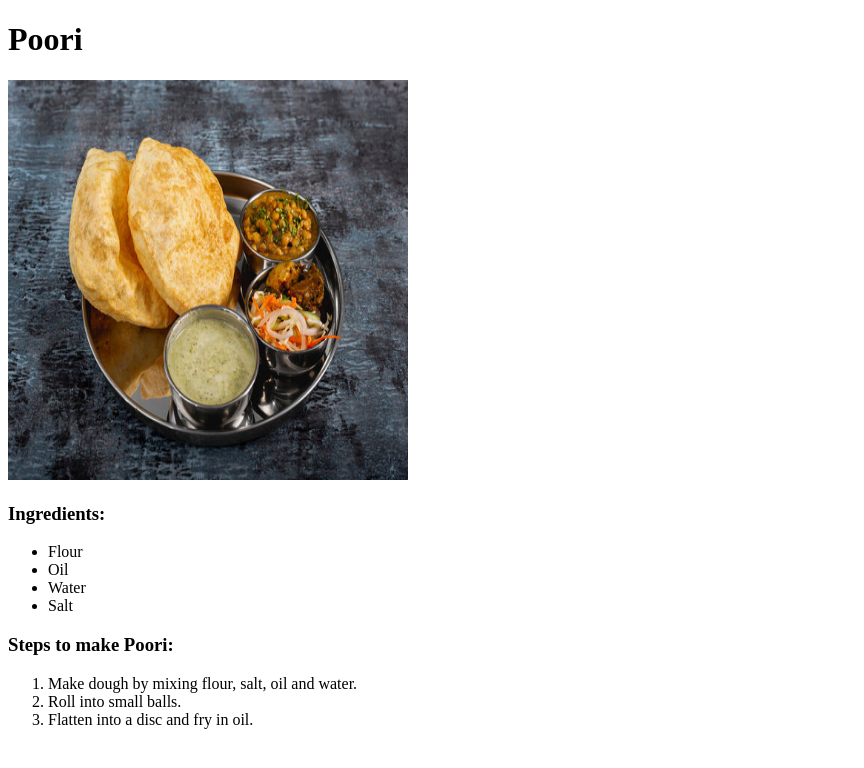
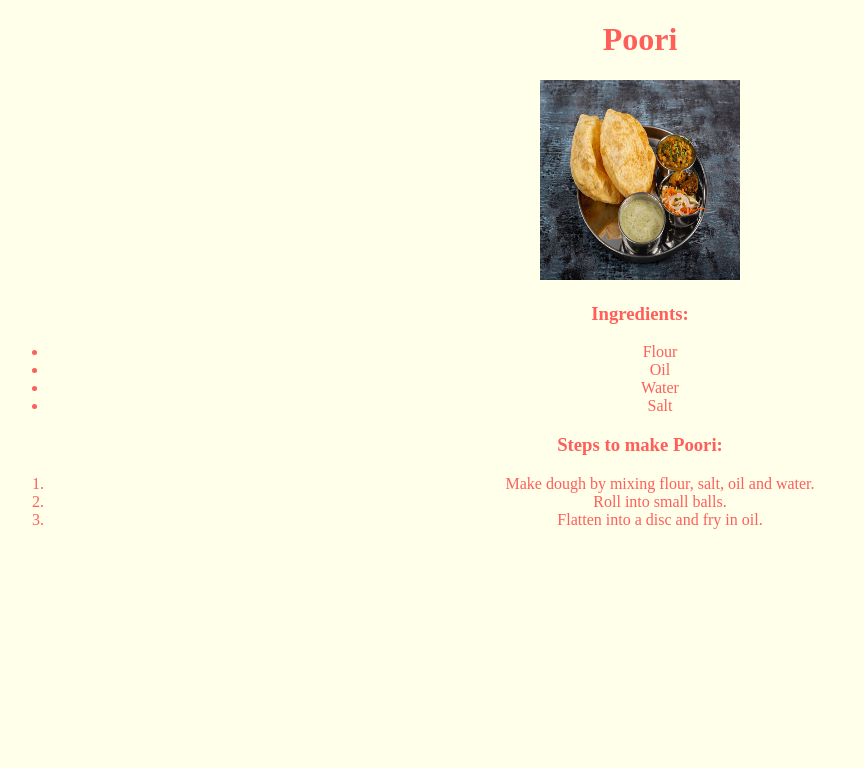
Before and after one commit to Chaitanya-Mukkavilly/Recipes, a plain HTML site: page recipe/Poori.html in a window 1280 px wide. Shown: the whole page, without its empty margins (0-864 px from the left). Drawn offline with Linux system fonts and the light colour scheme.

Commit message:
Added a style sheet for the recipe site.

```diff
--- a/recipe/Poori.html
+++ b/recipe/Poori.html
@@ -3,10 +3,11 @@
 <head>
     <meta charset="UTF-8">
     <title>Poori</title>
+    <link rel="stylesheet" href="../style.css">
 </head>
 <body>
     <h1>Poori</h1>
-    <img src="../recipe/images/poori.jpg" height="400" width="400" alt="Image of Poori">
+    <div id="image"><img src="../recipe/images/poori.jpg" height="200" width="200" alt="Image of Poori"></div>
     <p><h3>Ingredients:</h3></p>
     <ul>
         <li>Flour</li>
--- /dev/null
+++ b/style.css
@@ -0,0 +1,28 @@
+h1{
+    color: #FF5E5B;
+    font-family:serif;
+    text-align: center;
+}
+body{
+    background-color: #FFFFEA;
+}
+
+li{
+    text-align: center;
+    color: #FF5E5B;
+    font-family: serif;
+}
+
+div{
+    text-align: center;
+}
+
+#image{
+    text-align: center;
+}
+
+h3{
+    color: #FF5E5B;
+    font-family: serif;
+    text-align: center;
+}
```
Also changed, not shown: index.html (+3 -3 lines), recipe/Poha.html (+2 -1 lines).
